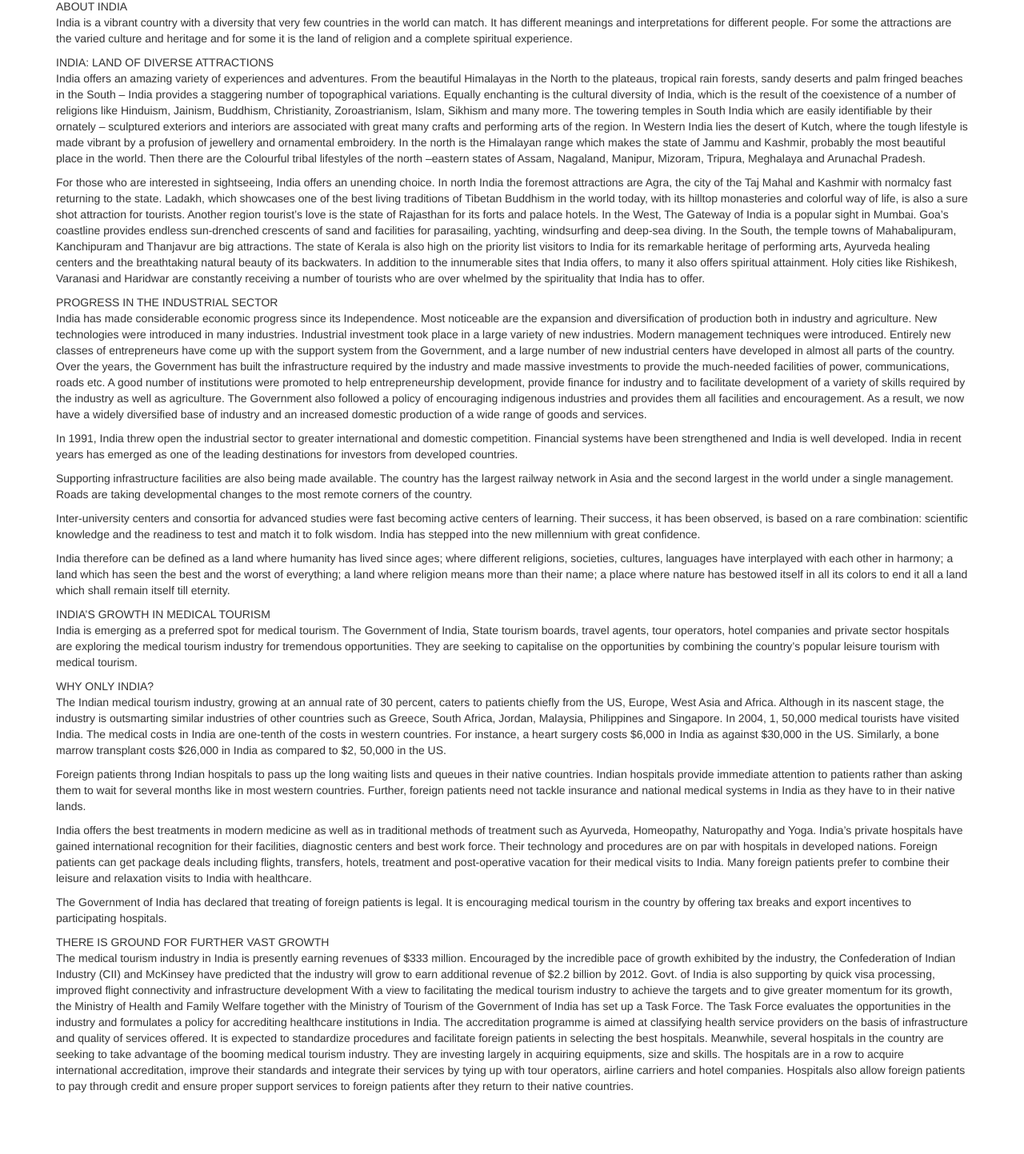
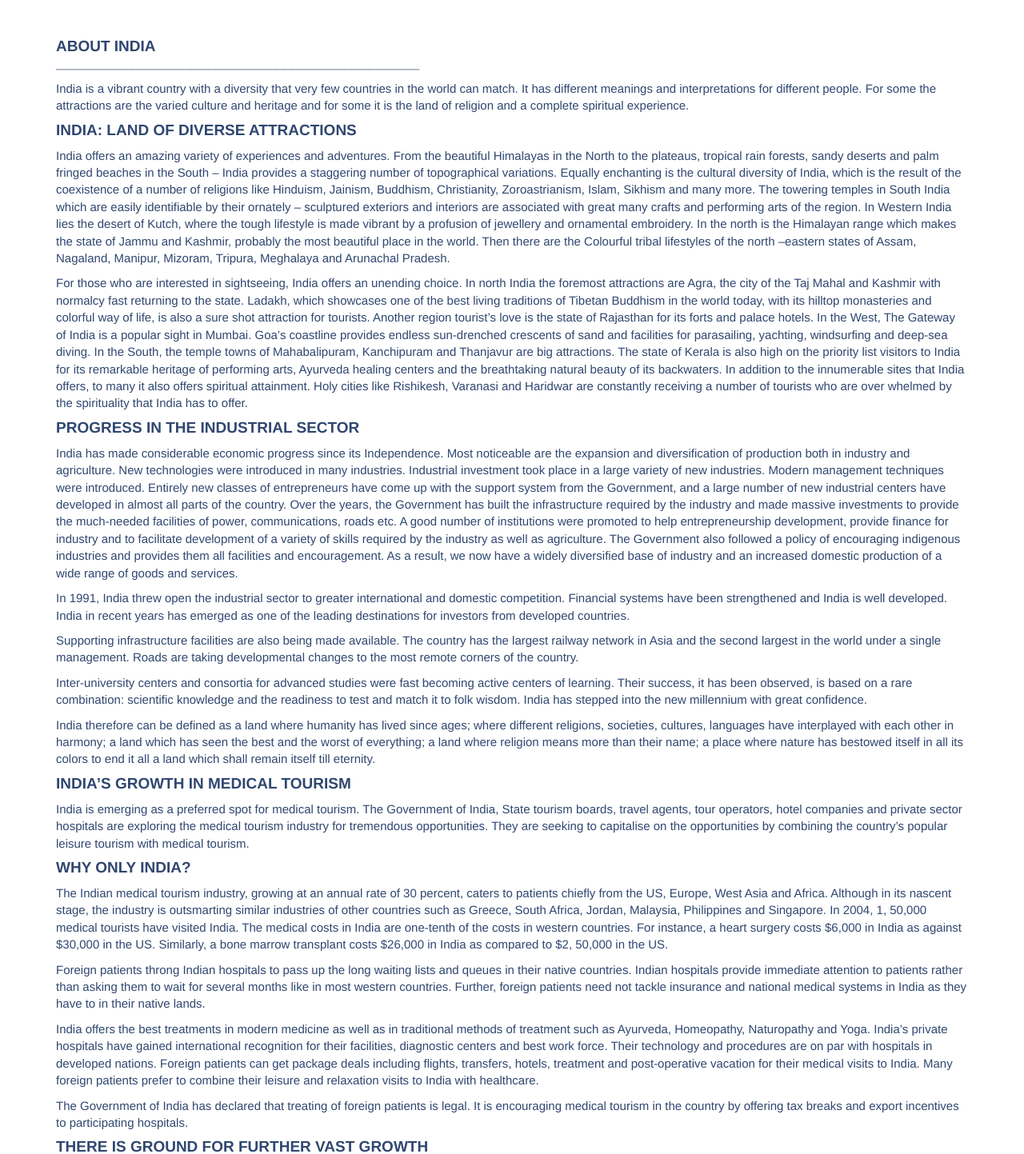
Before and after one commit to unscripter/Mediaide, an Angular app: page /aboutindia in a window 1280 px wide. Shown: the part 352-1795 px from the top of the page at 80% size. Before the commit the page ends 1730 px from the top, so only its background shows below. Built offline with nearby package versions, Linux system fonts and the light colour scheme.

Commit message:
added whyus and our india page style

```diff
--- a/src/app/about.us/about.india/about.india.html
+++ b/src/app/about.us/about.india/about.india.html
@@ -1,35 +1,36 @@
 <div class="parallax our-company-img">
     <div class="container">
         <div class="row">
-            <div class="col-md-12">
+            <div class="col-md-12 parallax-heading-container">
                 <h1 class="lg-text">ABOUT INDIA</h1>
             </div>
         </div>
     </div>
 </div>
 
-<div class="container">
+<div class="container paddingTB60">
     <div>
-        <span class="font16">
+        <h4 class="font19">
             ABOUT INDIA
-        </span>
-        <p>
+            <br> ___________________________________________
+        </h4>
+        <p class="font15">
             India is a vibrant country with a diversity that very few countries in the world can match. It has different meanings and interpretations for different people. For some the attractions are the varied culture and heritage and for some it is the land of
             religion and a complete spiritual experience.
         </p>
     </div>
     <div>
-        <span class="font16">
+        <h4 class="font19">
             INDIA: LAND OF DIVERSE ATTRACTIONS
-        </span>
-        <p>
+        </h4>
+        <p class="font15">
             India offers an amazing variety of experiences and adventures. From the beautiful Himalayas in the North to the plateaus, tropical rain forests, sandy deserts and palm fringed beaches in the South – India provides a staggering number of topographical
             variations. Equally enchanting is the cultural diversity of India, which is the result of the coexistence of a number of religions like Hinduism, Jainism, Buddhism, Christianity, Zoroastrianism, Islam, Sikhism and many more. The towering temples
             in South India which are easily identifiable by their ornately – sculptured exteriors and interiors are associated with great many crafts and performing arts of the region. In Western India lies the desert of Kutch, where the tough lifestyle
             is made vibrant by a profusion of jewellery and ornamental embroidery. In the north is the Himalayan range which makes the state of Jammu and Kashmir, probably the most beautiful place in the world. Then there are the Colourful tribal lifestyles
             of the north –eastern states of Assam, Nagaland, Manipur, Mizoram, Tripura, Meghalaya and Arunachal Pradesh.
         </p>
-        <p>
+        <p class="font15">
             For those who are interested in sightseeing, India offers an unending choice. In north India the foremost attractions are Agra, the city of the Taj Mahal and Kashmir with normalcy fast returning to the state. Ladakh, which showcases one of the best living
             traditions of Tibetan Buddhism in the world today, with its hilltop monasteries and colorful way of life, is also a sure shot attraction for tourists. Another region tourist’s love is the state of Rajasthan for its forts and palace hotels.
             In the West, The Gateway of India is a popular sight in Mumbai. Goa’s coastline provides endless sun-drenched crescents of sand and facilities for parasailing, yachting, windsurfing and deep-sea diving. In the South, the temple towns of Mahabalipuram,
@@ -39,69 +40,69 @@
         </p>
     </div>
     <div>
-        <span class="font16">
+        <h4 class="font19">
             PROGRESS IN THE INDUSTRIAL SECTOR
-        </span>
-        <p>
+        </h4>
+        <p class="font15">
             India has made considerable economic progress since its Independence. Most noticeable are the expansion and diversification of production both in industry and agriculture. New technologies were introduced in many industries. Industrial investment took
             place in a large variety of new industries. Modern management techniques were introduced. Entirely new classes of entrepreneurs have come up with the support system from the Government, and a large number of new industrial centers have developed
             in almost all parts of the country. Over the years, the Government has built the infrastructure required by the industry and made massive investments to provide the much-needed facilities of power, communications, roads etc. A good number
             of institutions were promoted to help entrepreneurship development, provide finance for industry and to facilitate development of a variety of skills required by the industry as well as agriculture. The Government also followed a policy of
             encouraging indigenous industries and provides them all facilities and encouragement. As a result, we now have a widely diversified base of industry and an increased domestic production of a wide range of goods and services.
         </p>
-        <p>
+        <p class="font15">
             In 1991, India threw open the industrial sector to greater international and domestic competition. Financial systems have been strengthened and India is well developed. India in recent years has emerged as one of the leading destinations for investors
             from developed countries.
         </p>
-        <p>
+        <p class="font15">
             Supporting infrastructure facilities are also being made available. The country has the largest railway network in Asia and the second largest in the world under a single management. Roads are taking developmental changes to the most remote corners of
             the country.
         </p>
-        <p>
+        <p class="font15">
             Inter-university centers and consortia for advanced studies were fast becoming active centers of learning. Their success, it has been observed, is based on a rare combination: scientific knowledge and the readiness to test and match it to folk wisdom.
             India has stepped into the new millennium with great confidence.
         </p>
-        <p>
+        <p class="font15">
             India therefore can be defined as a land where humanity has lived since ages; where different religions, societies, cultures, languages have interplayed with each other in harmony; a land which has seen the best and the worst of everything; a land where
             religion means more than their name; a place where nature has bestowed itself in all its colors to end it all a land which shall remain itself till eternity.
         </p>
     </div>
     <div>
-        <span class="font16">
+        <h4 class="font19">
             INDIA’S GROWTH IN MEDICAL TOURISM
-        </span>
-        <p>
+        </h4>
+        <p class="font15">
             India is emerging as a preferred spot for medical tourism. The Government of India, State tourism boards, travel agents, tour operators, hotel companies and private sector hospitals are exploring the medical tourism industry for tremendous opportunities.
             They are seeking to capitalise on the opportunities by combining the country’s popular leisure tourism with medical tourism.
         </p>
     </div>
     <div>
-        <span class="font16">
+        <h4 class="font19">
             WHY ONLY INDIA?
-        </span>
-        <p>
+        </h4>
+        <p class="font15">
             The Indian medical tourism industry, growing at an annual rate of 30 percent, caters to patients chiefly from the US, Europe, West Asia and Africa. Although in its nascent stage, the industry is outsmarting similar industries of other countries such as
             Greece, South Africa, Jordan, Malaysia, Philippines and Singapore. In 2004, 1, 50,000 medical tourists have visited India. The medical costs in India are one-tenth of the costs in western countries. For instance, a heart surgery costs $6,000
             in India as against $30,000 in the US. Similarly, a bone marrow transplant costs $26,000 in India as compared to $2, 50,000 in the US.
         </p>
-        <p>
+        <p class="font15">
             Foreign patients throng Indian hospitals to pass up the long waiting lists and queues in their native countries. Indian hospitals provide immediate attention to patients rather than asking them to wait for several months like in most western countries.
             Further, foreign patients need not tackle insurance and national medical systems in India as they have to in their native lands.
         </p>
-        <p>
+        <p class="font15">
             India offers the best treatments in modern medicine as well as in traditional methods of treatment such as Ayurveda, Homeopathy, Naturopathy and Yoga. India’s private hospitals have gained international recognition for their facilities, diagnostic centers
             and best work force. Their technology and procedures are on par with hospitals in developed nations. Foreign patients can get package deals including flights, transfers, hotels, treatment and post-operative vacation for their medical visits
             to India. Many foreign patients prefer to combine their leisure and relaxation visits to India with healthcare.
         </p>
-        <p>
+        <p class="font15">
             The Government of India has declared that treating of foreign patients is legal. It is encouraging medical tourism in the country by offering tax breaks and export incentives to participating hospitals.
         </p>
     </div>
     <div>
-        <span class="font16">
+        <h4 class="font19">
             THERE IS GROUND FOR FURTHER VAST GROWTH
-        </span>
-        <p>
+        </h4>
+        <p class="font15">
             The medical tourism industry in India is presently earning revenues of $333 million. Encouraged by the incredible pace of growth exhibited by the industry, the Confederation of Indian Industry (CII) and McKinsey have predicted that the industry will grow
             to earn additional revenue of $2.2 billion by 2012. Govt. of India is also supporting by quick visa processing, improved flight connectivity and infrastructure development With a view to facilitating the medical tourism industry to achieve
             the targets and to give greater momentum for its growth, the Ministry of Health and Family Welfare together with the Ministry of Tourism of the Government of India has set up a Task Force. The Task Force evaluates the opportunities in the
--- a/src/app/about.us/about.us.css
+++ b/src/app/about.us/about.us.css
@@ -45,7 +45,7 @@
 
 .about-right h5 {
     color: #fff;
-    background: #b71b2b;
+    background: rgb(69, 170, 255);
     padding: 5px 8px;
     font-size: 22px;
 }
```
Also changed, not shown: src/app/about.us/why.us/why.us.html (+15 -17 lines).
